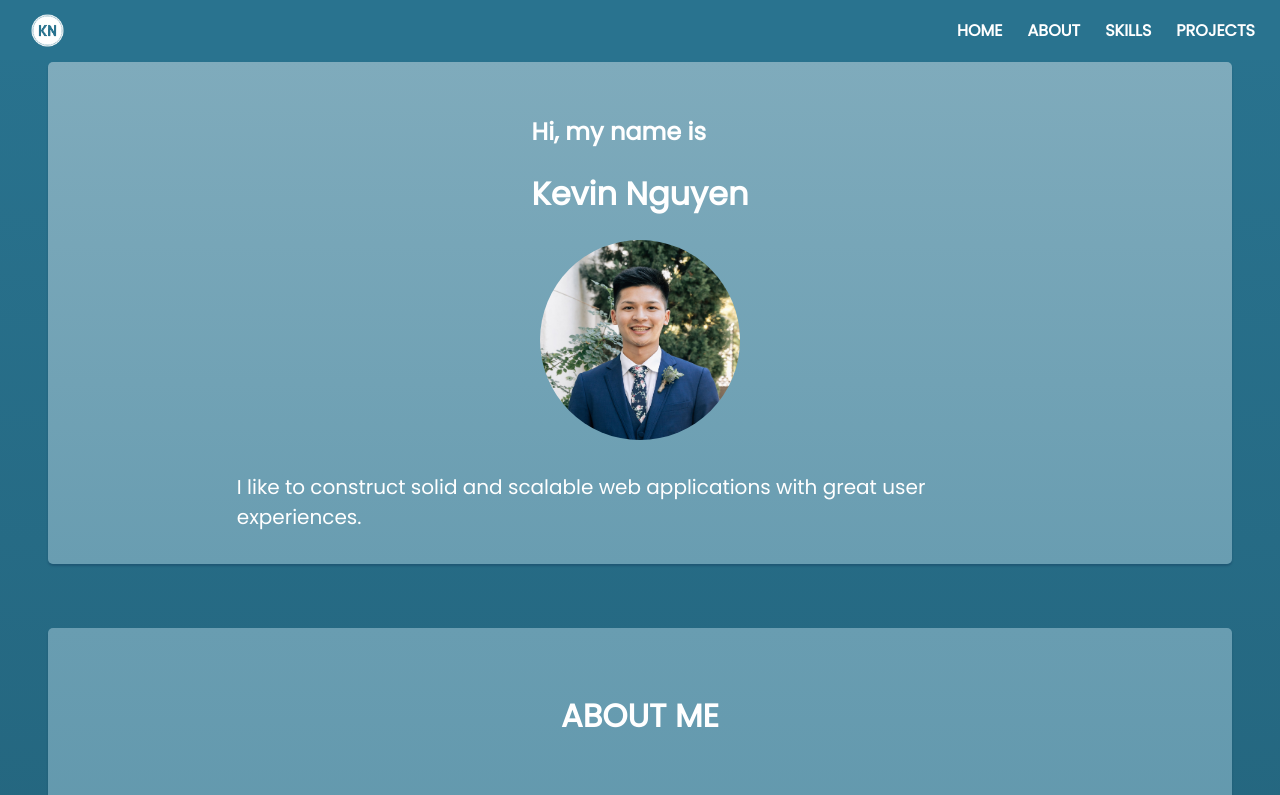
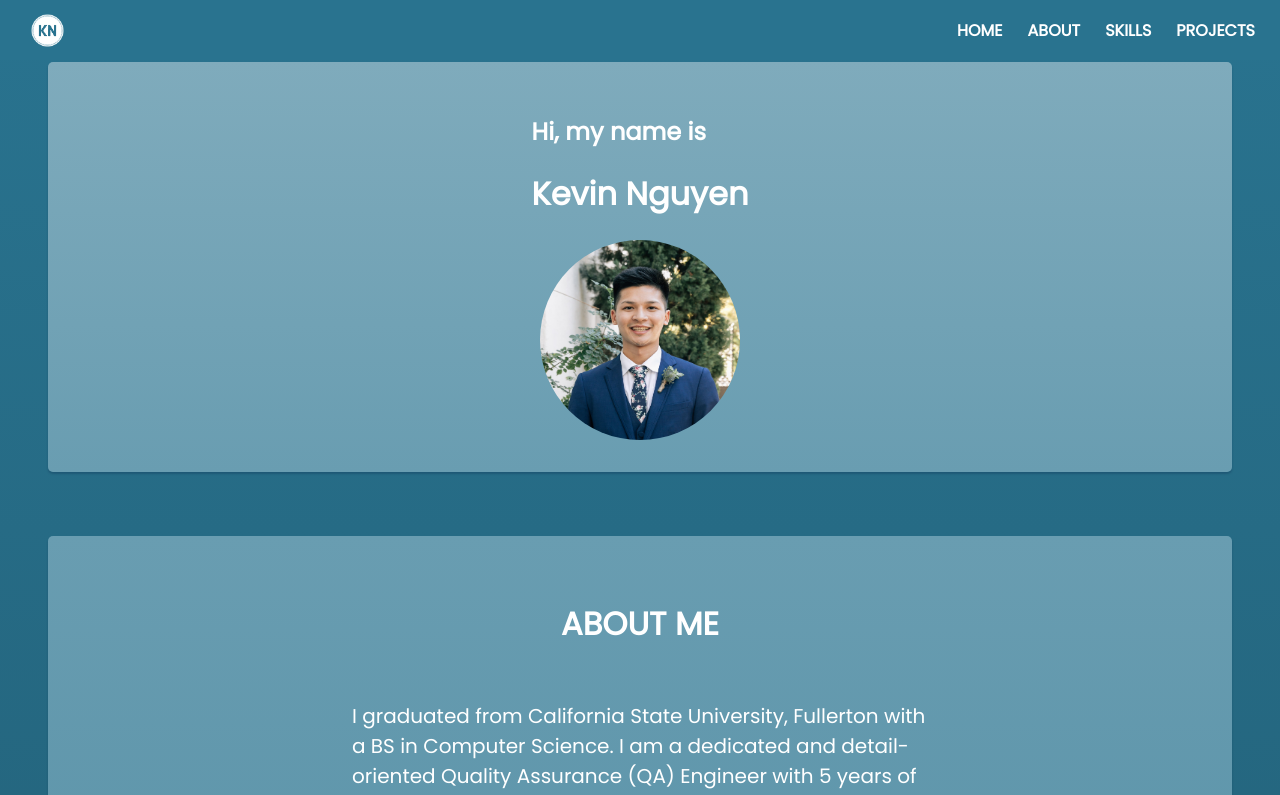
Before and after one commit to kvn-nguyen/portfolio, a Next.js app: page / in a window 1280 px wide. Shown: the top 795 px of the page. Built offline with nearby package versions, Linux system fonts and the light colour scheme.

Commit message:
Update Homepage.js

```diff
--- a/components/Homepage.js
+++ b/components/Homepage.js
@@ -21,12 +21,6 @@ const Homepage = () => {
             <h1>Kevin Nguyen</h1>
           </div>
           <img src="/static/kevinpic.jpg" alt="profile pic" />
-          <div className={styles.firstDescription}>
-            <p>
-              I like to construct solid and scalable web applications with
-              great user experiences.
-            </p>
-          </div>
         </div>
       </div>
     )
```
